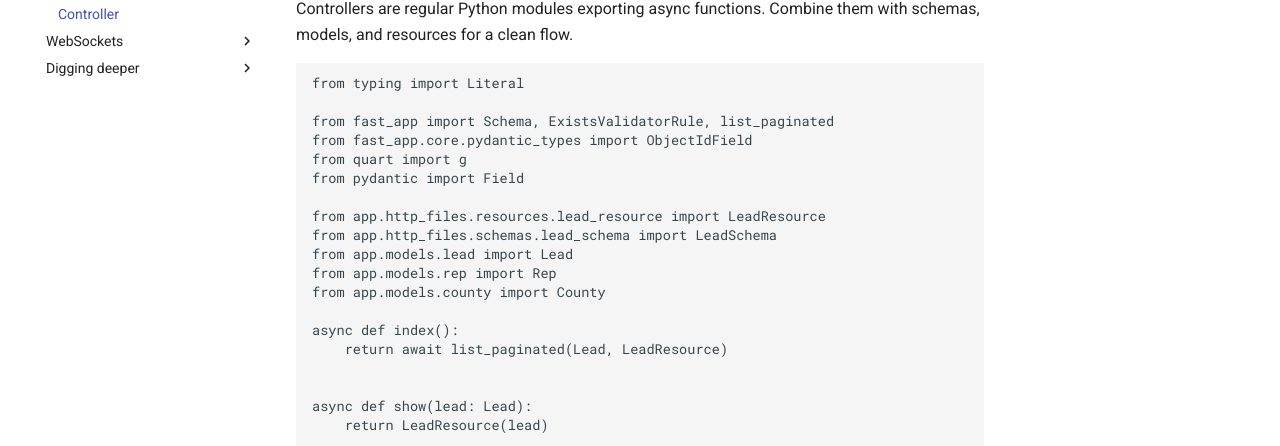
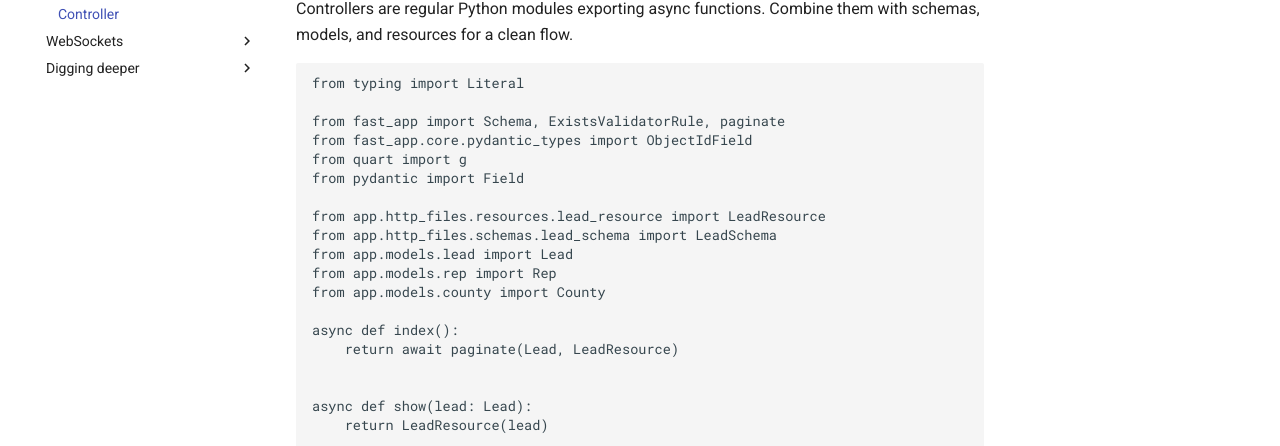
Before and after one commit to patrikmojzis/fast-app, an MkDocs documentation site: the page built from docs/controller.md, in a window 1280 px wide and 1400 px high. Shown: the part 393-839 px from the top of the window. Built offline with MkDocs 1.6.1 and Material for MkDocs 9.7.7, drawn with Linux system fonts in a browser that asks for light colours; some of the changed text lies outside the part shown.

Commit message:
update docs

````diff
--- a/docs/controller.md
+++ b/docs/controller.md
@@ -11,7 +11,7 @@ Controllers are regular Python modules exporting async functions. Combine them w
 ```python
 from typing import Literal
 
-from fast_app import Schema, ExistsValidatorRule, list_paginated
+from fast_app import Schema, ExistsValidatorRule, paginate
 from fast_app.core.pydantic_types import ObjectIdField
 from quart import g
 from pydantic import Field
@@ -23,7 +23,7 @@ from app.models.rep import Rep
 from app.models.county import County
 
 async def index():
-    return await list_paginated(Lead, LeadResource)
+    return await paginate(Lead, LeadResource)
 
 
 async def show(lead: Lead):
````
Also changed, not shown: docs/index.md (+1 -2 lines), docs/installation.md (+3 -2 lines), docs/quick_start.md (+1 -1 lines), docs/resources.md (+1 -1 lines), fast_app/templates/project_structure/README.md (+1 -1 lines).
